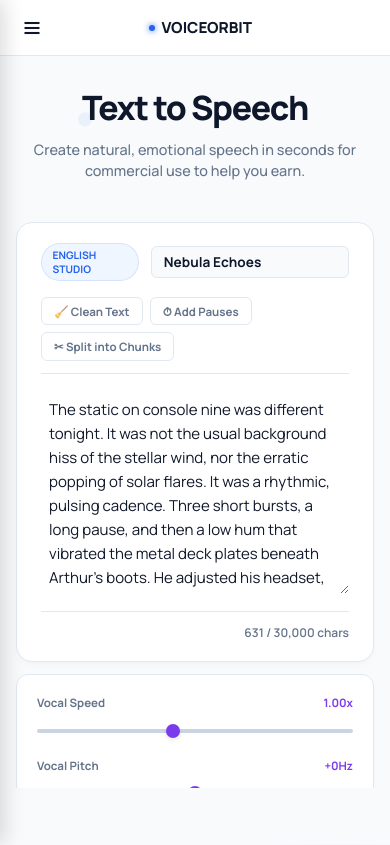
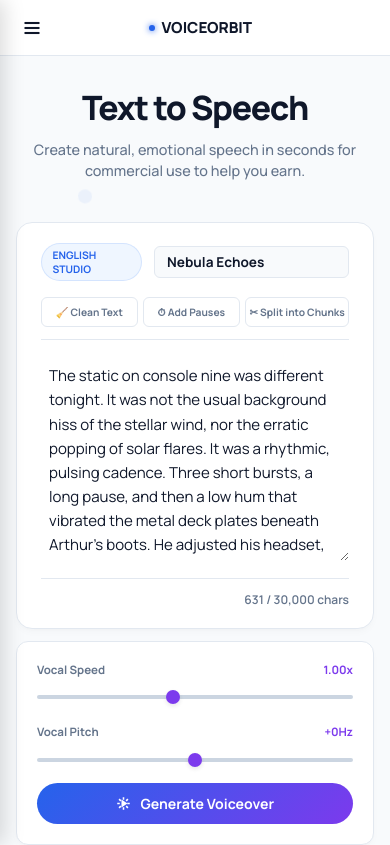
Before and after one commit to fahitakrim/AI-OrbitVoice, a React (Vite) app in the folder frontend/: page / in a window 390 px wide. Shown: the top 845 px of the page. Built offline with nearby package versions, Linux system fonts and the light colour scheme.

Commit message:
feat: optimize mobile experience with natural vertical scrolling, touch scroll inertia, and auto-collapsing sidebar on option selection

```diff
--- a/frontend/src/components/HistoryList.jsx
+++ b/frontend/src/components/HistoryList.jsx
@@ -92,8 +92,6 @@
     return (
       <div className="content-body" style={{
         animation: 'fadeIn 0.4s ease-out',
-        height: 'auto',
-        overflowY: 'auto',
         padding: '1.5rem 1.5rem 120px 1.5rem'
       }}>
         <div style={{ maxWidth: '840px', margin: '0 auto', width: '100%', display: 'flex', flexDirection: 'column', gap: '0.75rem' }}>
--- a/frontend/src/components/Sidebar.jsx
+++ b/frontend/src/components/Sidebar.jsx
@@ -13,6 +13,13 @@
 }) {
   const handleNavClick = (tab) => {
     setActiveTab(tab);
+    if (setIsOpen) {
+      setIsOpen(false);
+    }
+  };
+
+  const handleLanguageClick = (lang) => {
+    setStudioLanguage(lang);
     if (setIsOpen) {
       setIsOpen(false);
     }
@@ -153,7 +160,7 @@
 
             <div style={{ display: 'flex', flexDirection: 'column', gap: '0.25rem' }}>
               <button
-                onClick={() => setStudioLanguage('en')}
+                onClick={() => handleLanguageClick('en')}
                 style={{
                   display: 'flex',
                   alignItems: 'center',
@@ -175,7 +182,7 @@
               </button>
 
               <button
-                onClick={() => setStudioLanguage('bn')}
+                onClick={() => handleLanguageClick('bn')}
                 style={{
                   display: 'flex',
                   alignItems: 'center',
@@ -197,7 +204,7 @@
               </button>
 
               <button
-                onClick={() => setStudioLanguage('hi')}
+                onClick={() => handleLanguageClick('hi')}
                 style={{
                   display: 'flex',
                   alignItems: 'center',
--- a/frontend/src/components/StoryEditor.jsx
+++ b/frontend/src/components/StoryEditor.jsx
@@ -318,7 +318,7 @@
 
 
   return (
-    <div className="content-body" style={{ animation: 'fadeIn 0.4s ease-out', height: 'auto', overflowY: 'auto', padding: '1.5rem 1.5rem 120px 1.5rem' }}>
+    <div className="content-body" style={{ animation: 'fadeIn 0.4s ease-out', padding: '1.5rem 1.5rem 120px 1.5rem' }}>
 
       {/* Centered NoteGPT Studio Shell */}
       <div style={{ maxWidth: '840px', margin: '0 auto', width: '100%', display: 'flex', flexDirection: 'column', gap: '0.75rem' }}>
@@ -336,7 +336,7 @@
         {/* Text Input Panel */}
         <div className="glass-panel" style={{ padding: '1.25rem 1.5rem', background: 'var(--bg-surface)' }}>
           <div style={{ display: 'flex', justifyContent: 'space-between', alignItems: 'center', borderBottom: '1px solid var(--border-color)', paddingBottom: '0.75rem', marginBottom: '1.25rem', flexWrap: 'wrap', gap: '1rem' }}>
-            <div style={{ display: 'flex', alignItems: 'center', gap: '0.75rem' }}>
+            <div className="editor-title-container" style={{ display: 'flex', alignItems: 'center', gap: '0.75rem' }}>
               <span className="badge-pill badge-pill-blue" style={{ fontSize: '0.65rem', fontWeight: 'bold' }}>
                 {getLanguageLabel()}
               </span>
@@ -351,7 +351,7 @@
             </div>
 
             {/* Formatting Tools */}
-            <div style={{ display: 'flex', gap: '0.45rem', flexWrap: 'wrap' }}>
+            <div className="editor-toolbar" style={{ display: 'flex', gap: '0.45rem', flexWrap: 'wrap' }}>
               <button className="btn btn-secondary" style={{ padding: '0.35rem 0.75rem', fontSize: '0.72rem', borderRadius: '6px' }} onClick={handleCleanText} title="Cleans script formatting">
                 🧹 Clean Text
               </button>
@@ -473,7 +473,8 @@
               paddingBottom: '0.75rem',
               paddingTop: '0.25rem',
               scrollbarWidth: 'none',
-              msOverflowStyle: 'none'
+              msOverflowStyle: 'none',
+              WebkitOverflowScrolling: 'touch'
             }}
           >
             {(ALL_STUDIO_VOICES[studioLanguage] || []).map((v) => {
--- a/frontend/src/index.css
+++ b/frontend/src/index.css
@@ -1137,10 +1137,11 @@
 
 /* Responsive Overrides */
 @media (max-width: 1024px) {
-  /* Maintain fixed screen size bounds on mobile to prevent scaling overflows */
+  /* Allow natural scrolling on mobile viewports */
   html, body, .app-container {
-    overflow: hidden !important;
-    height: 100vh !important;
+    overflow-y: auto !important;
+    height: auto !important;
+    min-height: 100vh !important;
     width: 100vw !important;
   }
 
@@ -1185,12 +1186,15 @@
   }
 
   .main-content {
-    height: calc(100vh - 56px) !important;
-    overflow: hidden;
+    height: auto !important;
+    min-height: calc(100vh - 56px) !important;
+    overflow-y: visible !important;
   }
 
   .content-body {
-    padding: 0.75rem 1rem 120px 1rem !important;
+    height: auto !important;
+    overflow-y: visible !important;
+    padding: 0.75rem 1rem 160px 1rem !important;
   }
 
   .studio-grid {
@@ -1385,3 +1389,28 @@
   -ms-overflow-style: none;  /* IE and Edge */
   scrollbar-width: none;  /* Firefox */
 }
+
+/* Responsive Script Header Styles */
+@media (max-width: 640px) {
+  .editor-title-container {
+    width: 100% !important;
+  }
+  .editor-title-container input {
+    flex: 1 !important;
+    width: auto !important;
+  }
+
+  .editor-toolbar {
+    display: grid !important;
+    grid-template-columns: repeat(3, 1fr) !important;
+    width: 100% !important;
+    gap: 0.35rem !important;
+  }
+  .editor-toolbar button {
+    font-size: 0.64rem !important;
+    padding: 0.45rem 0.2rem !important;
+    justify-content: center !important;
+    white-space: nowrap !important;
+    border-radius: 6px !important;
+  }
+}
```
